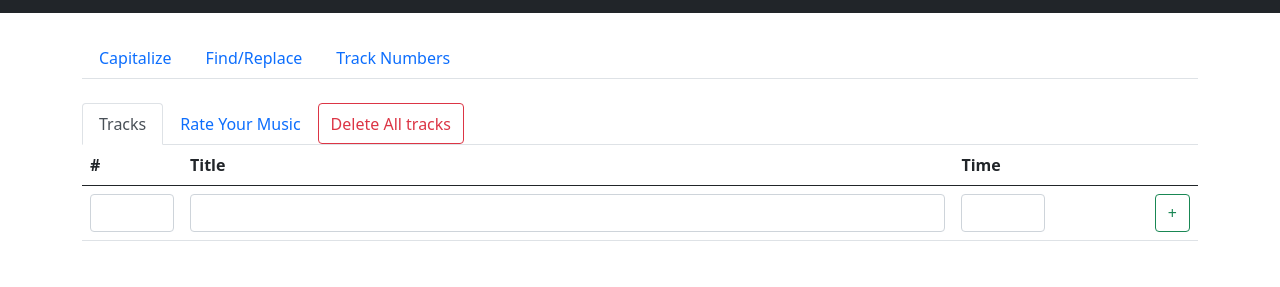
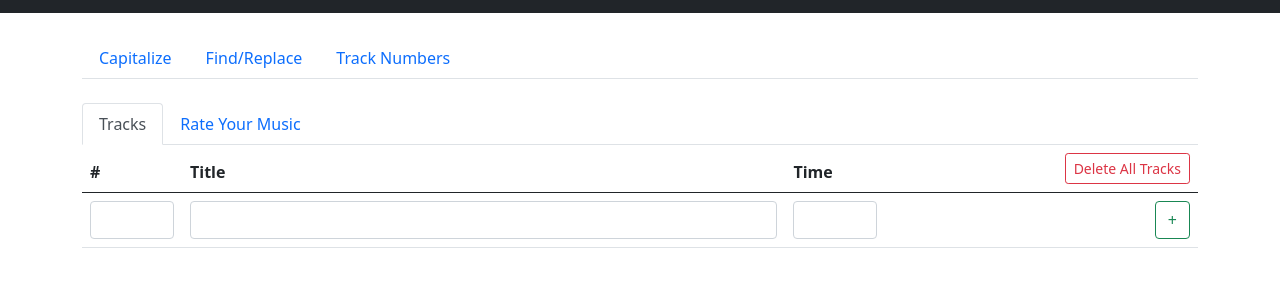
Before and after one commit to elliotchance/tracklist-editor, a plain HTML site: page index.html in a window 1280 px wide. Shown: the part 57-344 px from the top of the page. Drawn offline with nearby package versions, Linux system fonts and the light colour scheme.

Commit message:
Button Placement changed to the requested place

```diff
--- a/index.html
+++ b/index.html
@@ -297,7 +297,6 @@
                                 type="button" role="tab" aria-controls="rym" aria-selected="false">Rate Your
                                 Music</button>
                         </li>
-                        <button type="button" class="btn btn-outline-danger" @click="deleteAllTracks">Delete All tracks</button>
                     </ul>
 
                     <div class="tab-content" id="myTabContent">
@@ -308,7 +307,11 @@
                                         <th scope="col" width="100">#</th>
                                         <th scope="col">Title</th>
                                         <th scope="col" width="100">Time</th>
-                                        <th scope="col">&nbsp;</th>
+                                        <th scope="col" style="text-align: right">
+                                            <button type="button" class="btn btn-outline-danger btn-sm" @click="deleteAllTracks">
+                                                Delete All Tracks
+                                            </button>
+                                        </th>
                                     </tr>
                                 </thead>
                                 <tbody>
```
